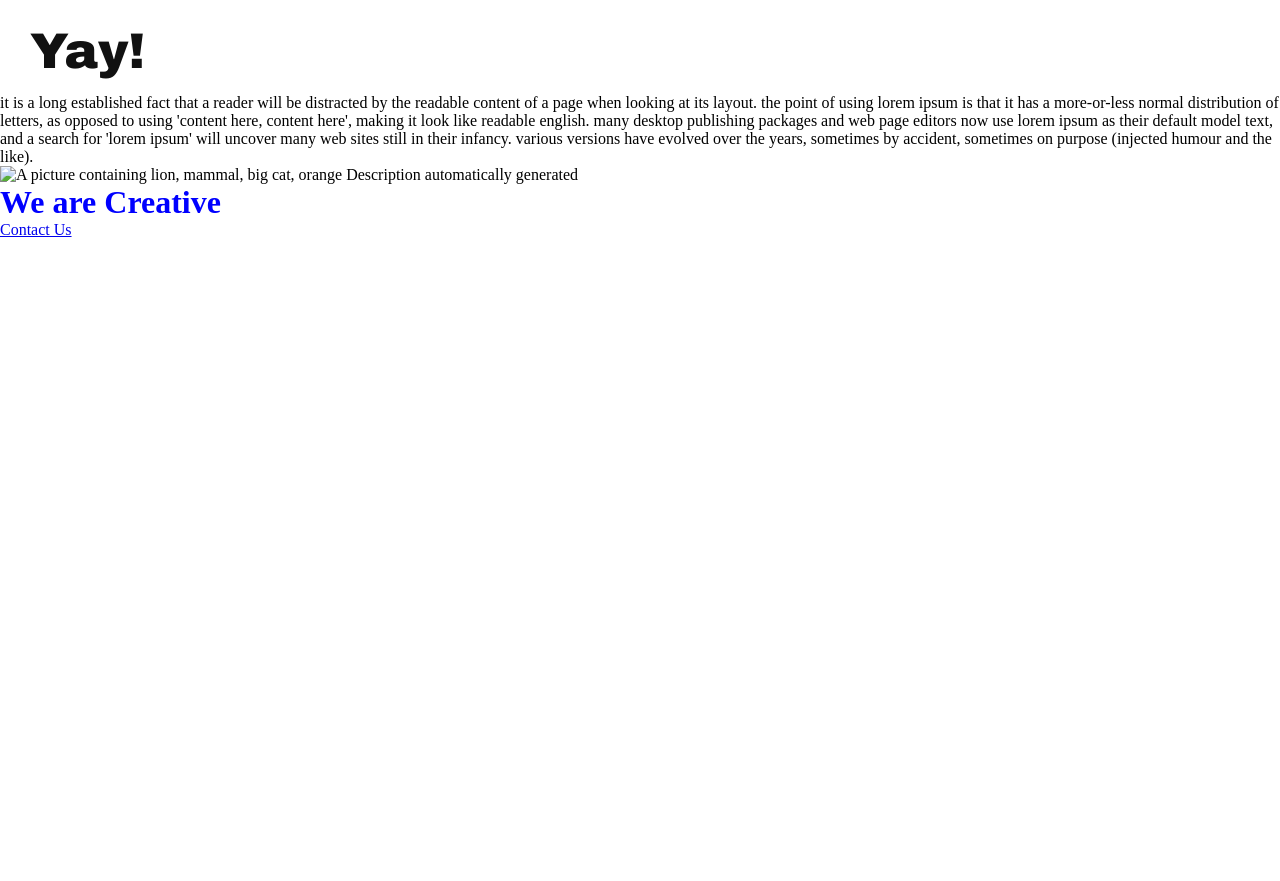
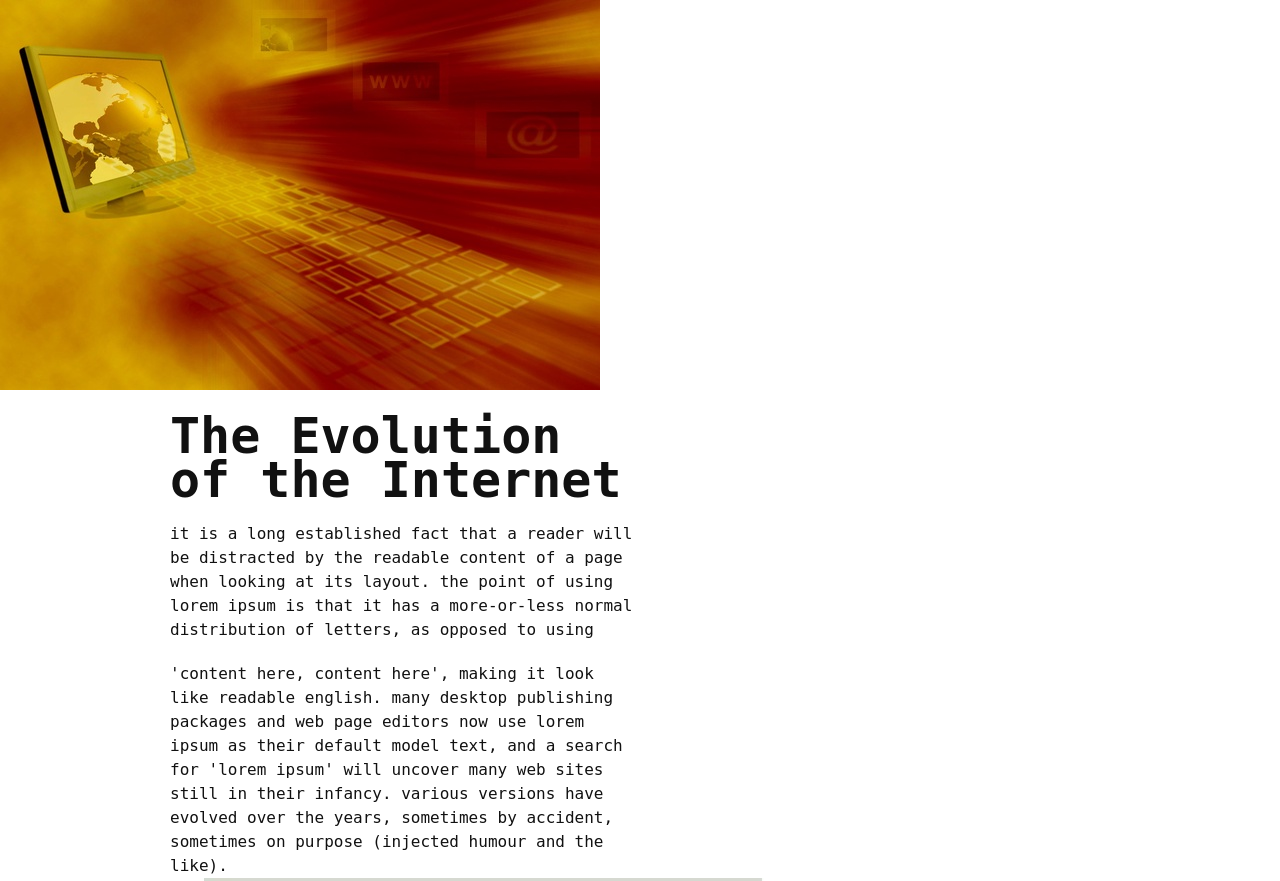
Before and after one commit to Newself77/Internet-WebSite, a plain HTML site: page public_html/index.html in a window 1280 px wide. Shown: the top 881 px of the page. Before the commit the page ends 800 px from the top, so only its background shows below. Drawn offline with Linux system fonts and the light colour scheme.

Commit message:
Added new photos to project. Made some changes to css and index.html

```diff
--- a/public_html/css/style.css
+++ b/public_html/css/style.css
@@ -1,8 +1,3 @@
-h1 {
-    color: blue;
-    font-weight: bold;
-}
-
 * {
     margin: 0;
     padding: 0;
@@ -11,16 +6,76 @@ h1 {
     width: 100%
 }
 
-.img-banner {
+.Internet_Banner {
 display: none;
 }
-.img-info {
+.images\/Web_begins\.png {
     width: 100%;
 }
-.img-info h2 {
+.images\/Web_begins\.png h2 {
     padding: 30px 30px 20px;
-    font-family: "Arial Black";
+    font-family: "monospace";
     font-size: 50px;
     color: #111;
     line-height: 44px;
 }
+.images\/Web_begins\.png p {
+    padding: 0 30px 20px;
+    font-family: "monospace";
+    font-size: 16px;
+    color: #111;
+    line-height: 24px;
+}
+
+.images\/Web_begins\.png {
+    width: 100%;
+}
+
+@media only screen and (min-width: 768px) {
+    .Internet_Banner {
+        display: block;
+        width: 100%;
+        padding-bottom: 30px;
+    }
+
+    .wrapper {
+        width: 600px;
+        margin: 0 auto;
+    }
+
+    .images\/Web_begins\.png h2 {
+        padding: 20px 0 0;
+    }
+    .images\/Web_begins\.png p {
+        padding: 20px 0 0;
+    }
+
+    .Web_begins {
+        padding-top: 30px;
+    }
+
+}
+@media only screen and (min-width: 768px) {
+    .wrapper {
+        width: 1000px;
+        margin: 0 auto;
+    }
+    .images\/Web_begins\.png {
+        width: 50%;
+        float: right;
+    }
+
+    .images\/Web_begins\.png h2 {
+        padding: 20px 0 0 30px;
+    }
+
+    .images\/Web_begins\.png p {
+        padding: 20px 0 0 30px
+    }
+
+    .images\/Web_begins\.png {
+        padding-top: 0;
+        width: 50%;
+        float: left;
+    }
+}
--- a/public_html/index.html
+++ b/public_html/index.html
@@ -4,21 +4,31 @@
     <meta charset="UTF-8">
     <title>Website Homepage of Internet with html and css</title>
     <meta name="viewport" content="width=device-width, intial-scale=1.0">
-    <meta name="description" content="This is an example of a meta descrition.
+        <link rel="stylesheet" href="css/style.css">
+        <meta name="description" content="This is an example of a meta descrition.
 This will often show up in search resluts.">
-    <link rel="stylesheet" href="css/style.css">
+
 </head>
 
 <body>
-    <img class="img-banner" src="" alt="">
+    <img class="images/Internet_Banner" src="images/Internet_Banner.png" alt="How it began Banner">
     <div class="wrapper">
-        <article class="img-info">
-            <h2>Yay!</h2>
-            <p>it is a long established fact that a reader will be distracted by the readable content of a page when looking at its layout. the point of using lorem ipsum is that it has a more-or-less normal distribution of letters, as opposed to using 'content here, content here', making it look like readable english. many desktop publishing packages and web page editors now use lorem ipsum as their default model text, and a search for 'lorem ipsum' will uncover many web sites still in their infancy. various versions have evolved over the years, sometimes by accident, sometimes on purpose (injected humour and the like).</p>
+        <article class="images/Web_begins.png">
+            <h2>The Evolution of the Internet</h2>
+            <p> it is a long established fact that a reader will be distracted by the
+                readable content of a page when looking at its layout. the point of using
+                lorem ipsum is that it has a more-or-less normal distribution of letters, as
+                opposed to using </p>
+            <p>
+            'content here, content here', making it look like readable english.
+                many desktop publishing packages and web page editors now use lorem ipsum as their
+                default model text, and a search for 'lorem ipsum' will uncover many web sites still
+                in their infancy. various versions have evolved over the years, sometimes by accident,
+                sometimes on purpose (injected humour and the like).
+            </p>
         </article>
 
-        <img src="Lion_files/image001.jpg"
-             alt="A picture containing lion, mammal, big cat, orange&#10;&#10;Description automatically generated">
+        <img class="images/Web_begins" src="images/Web_begins.png" alt="Creator is from Detroit of this web site;Description automatically generated">
     </div>
 
 
```
Also changed, not shown: public_html/page1.html (added, +10 -0 lines), public_html/page2.html (added, +10 -0 lines), public_html/css/style.css2.css (added), public_html/images/Internet_Banner.png (added), public_html/images/Web_begins.png (added), public_html/images/img_girl.png (added), 1 other file.
